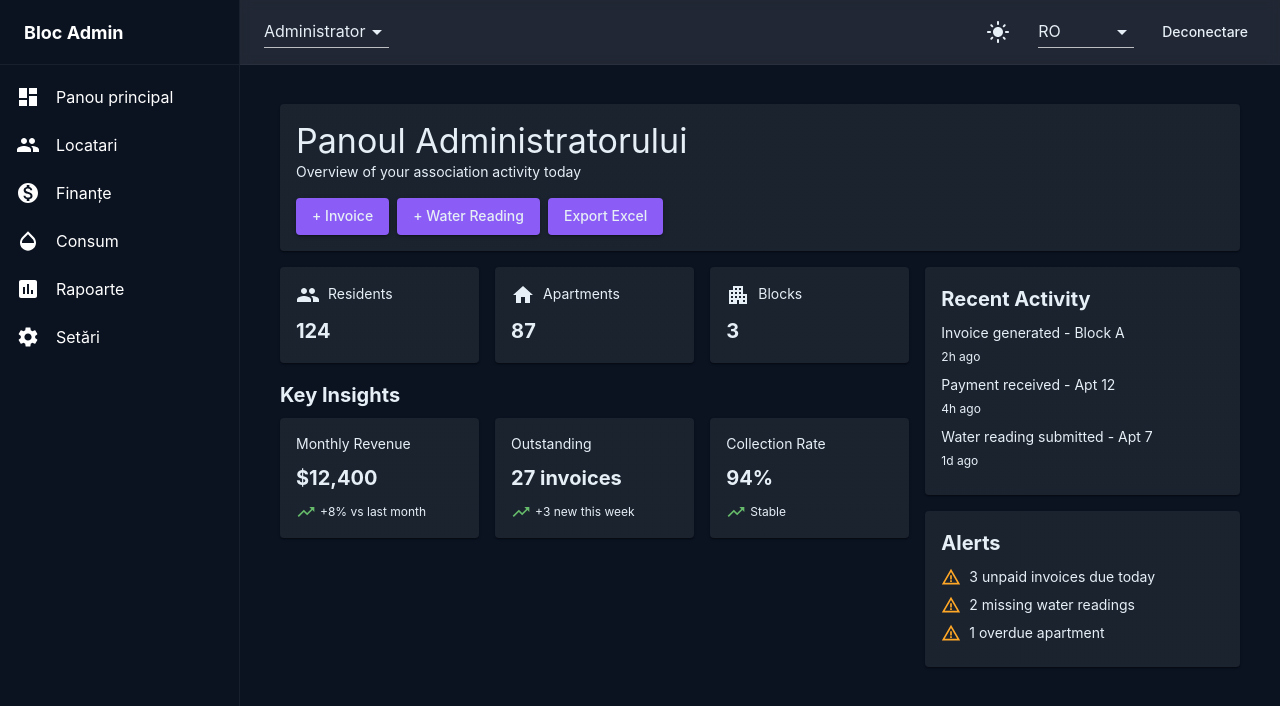
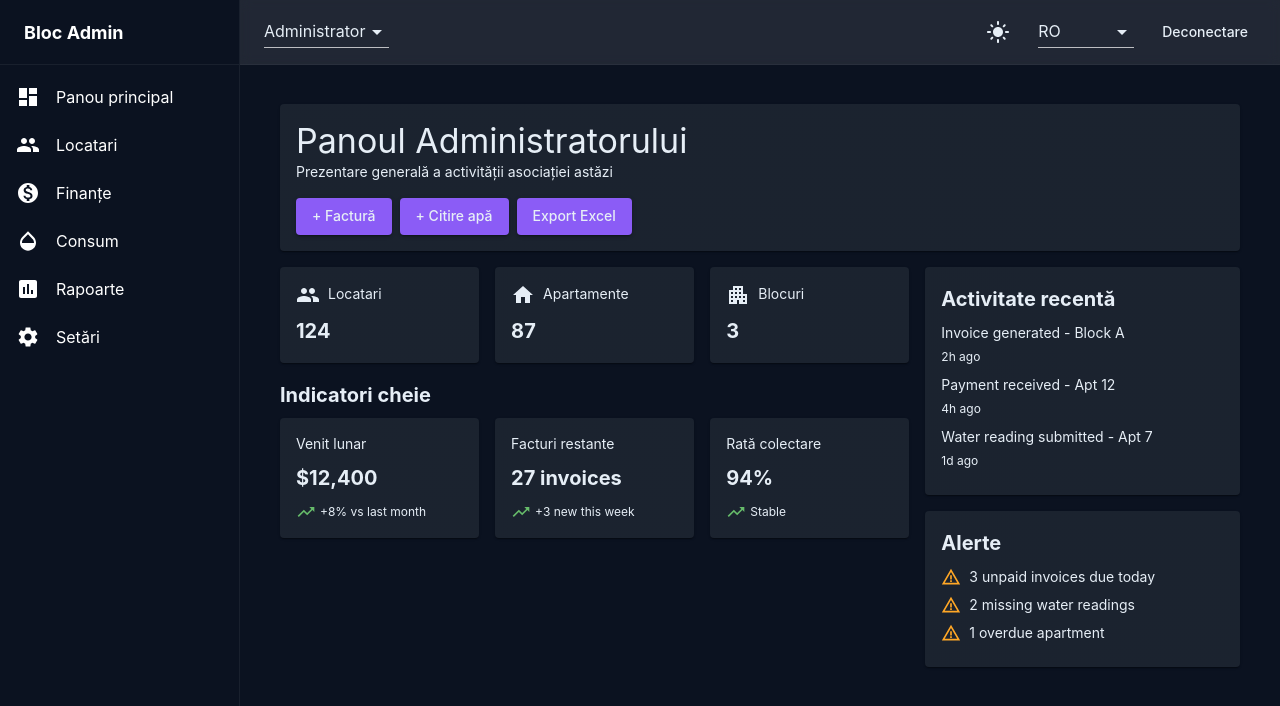
Before and after one commit to odiatlov/bloc-admin-ui, a React (Vite) app: page /admin in a window 1280 px wide. Shown: the top 706 px of the page. Built offline with nearby package versions, Linux system fonts and the light colour scheme.

Commit message:
Rename tenant -> resident role + fix translations

```diff
--- a/src/components/layout/sidebar/Sidebar.tsx
+++ b/src/components/layout/sidebar/Sidebar.tsx
@@ -26,7 +26,7 @@ const Sidebar: React.FC<Props> = ({ drawerWidth }) => {
   const { role } = React.useContext(RoleContext)
   const { t } = useTranslation()
 
-  const navItems = role === 'Tenant'
+  const navItems = role === 'Resident'
     ? [
         { label: t('sidebar.dashboard'), to: '/admin/dashboard', icon: <DashboardIcon />, permission: 'dashboard' as const },
         { label: t('sidebar.myBills'), to: '/admin/finance', icon: <MonetizationOnIcon />, permission: 'finance' as const },
--- a/src/contexts/RoleContext.tsx
+++ b/src/contexts/RoleContext.tsx
@@ -1,6 +1,6 @@
 import React from 'react'
 
-export type Role = 'Admin' | 'Tenant'
+export type Role = 'Admin' | 'Resident'
 
 type RoleContextType = {
   role: Role
--- a/src/i18n/locales/en.json
+++ b/src/i18n/locales/en.json
@@ -2,6 +2,7 @@
   "app": {
     "title": "Block Admin"
   },
+
   "layout": {
     "topbar": {
       "role": {
@@ -12,6 +13,7 @@
       "language": "Language"
     }
   },
+
   "sidebar": {
     "dashboard": "Dashboard",
     "residents": "Residents",
@@ -22,25 +24,52 @@
     "reports": "Reports",
     "settings": "Settings"
   },
+
   "dashboard": {
     "admin": {
       "title": "Admin Dashboard",
+      "description": "Overview of your association activity today",
+
+      "options": {
+        "addInvoice": "+ Invoice",
+        "addWaterReading": "+ Water Reading",
+        "exportExcel": "Export Excel"
+      },
+
       "overview": {
         "residents": "Residents",
         "apartments": "Apartments",
         "blocks": "Blocks"
+      },
+
+      "activity": {
+        "title": "Recent Activity",
+        "invoiceGenerated": "Invoice generated - Block A",
+        "paymentReceived": "Payment received - Apt 12",
+        "waterReadingSubmitted": "Water reading submitted - Apt 7"
+      },
+
+      "alerts": {
+        "title": "Alerts",
+        "unpaidInvoices": "3 unpaid invoices due today",
+        "missingReadings": "2 missing water readings",
+        "overdueApartment": "1 overdue apartment"
+      },
+
+      "keyMetrics": {
+        "title": "Key Insights",
+        "monthlyRevenue": "Monthly Revenue",
+        "outstanding": "Outstanding",
+        "collectionRate": "Collection Rate",
+
+        "monthlyRevenueTrend": "+8% vs last month",
+        "outstandingTrend": "+3 new this week",
+        "collectionStable": "Stable"
       }
-    ,
-      "keyMetrics": "Key Metrics",
-      "monthlyRevenue": "Monthly revenue:",
-      "outstandingInvoices": "Outstanding invoices:"
-    }
-  ,
-    "role": {
-      "residentTitle": "Resident Dashboard"
-    }
-  ,
+    },
+
     "resident": {
+      "title": "Resident Dashboard",
       "currentDue": "Current amount due",
       "pay": "Pay",
       "lastSubmittedIndex": "Last submitted index",
@@ -50,26 +79,31 @@
       "noAnnouncements": "No announcements"
     }
   },
+
   "pages": {
+    "residents": {
+      "title": "Residents",
+      "description": "Manage residents and apartments in one place."
+    },
+
+    "finance": {
+      "title": "Finance",
+      "description": "Manage invoices, payments, and balances."
+    },
+
     "consumption": {
       "title": "Consumption",
       "description": "Utility readings and meter indexes (water, electricity, etc.)."
     },
-    "finance": {
-      "title": "Finance",
-      "description": "Manage invoices, payments, and balances."
-    },
-    "settings": {
-      "title": "Settings",
-      "description": "Application settings will go here."
-    },
+
     "reports": {
       "title": "Reports",
       "description": "Exports, PDFs, and statistics."
     },
-    "residents": {
-      "title": "Residents",
-      "description": "Manage residents and apartments in one place."
+
+    "settings": {
+      "title": "Settings",
+      "description": "Application settings will go here."
     }
   }
 }
--- a/src/i18n/locales/ro.json
+++ b/src/i18n/locales/ro.json
@@ -2,6 +2,7 @@
   "app": {
     "title": "Bloc Admin"
   },
+
   "layout": {
     "topbar": {
       "role": {
@@ -12,6 +13,7 @@
       "language": "Limbă"
     }
   },
+
   "sidebar": {
     "dashboard": "Panou principal",
     "residents": "Locatari",
@@ -22,25 +24,52 @@
     "reports": "Rapoarte",
     "settings": "Setări"
   },
+
   "dashboard": {
     "admin": {
       "title": "Panoul Administratorului",
+      "description": "Prezentare generală a activității asociației astăzi",
+
+      "options": {
+        "addInvoice": "+ Factură",
+        "addWaterReading": "+ Citire apă",
+        "exportExcel": "Export Excel"
+      },
+
       "overview": {
         "residents": "Locatari",
         "apartments": "Apartamente",
         "blocks": "Blocuri"
+      },
+
+      "activity": {
+        "title": "Activitate recentă",
+        "invoiceGenerated": "Factură generată - Bloc A",
+        "paymentReceived": "Plată primită - Ap. 12",
+        "waterReadingSubmitted": "Index apă trimis - Ap. 7"
+      },
+
+      "alerts": {
+        "title": "Alerte",
+        "unpaidInvoices": "3 facturi neachitate scadente azi",
+        "missingReadings": "2 citiri lipsă",
+        "overdueApartment": "1 apartament restant"
+      },
+
+      "keyMetrics": {
+        "title": "Indicatori cheie",
+        "monthlyRevenue": "Venit lunar",
+        "outstanding": "Facturi restante",
+        "collectionRate": "Rată colectare",
+
+        "monthlyRevenueTrend": "+8% față de luna trecută",
+        "outstandingTrend": "+3 noi săptămâna aceasta",
+        "collectionStable": "Stabil"
       }
-    ,
-      "keyMetrics": "Indicatori cheie",
-      "monthlyRevenue": "Venit lunar:",
-      "outstandingInvoices": "Facturi restante:"
-    }
-  ,
-    "role": {
-      "residentTitle": "Panoul Locatarului"
-    }
-  ,
+    },
+
     "resident": {
+      "title": "Panoul Locatarului",
       "currentDue": "Sumă datorată curent",
       "pay": "Plătește",
       "lastSubmittedIndex": "Ultimul indice trimis",
@@ -50,26 +79,31 @@
       "noAnnouncements": "Nu există anunțuri"
     }
   },
+
   "pages": {
+    "residents": {
+      "title": "Locatari",
+      "description": "Gestionați locatarii și apartamentele într-un singur loc."
+    },
+
+    "finance": {
+      "title": "Finanțe",
+      "description": "Gestionați facturi, plăți și solduri."
+    },
+
     "consumption": {
       "title": "Consum",
       "description": "Citiri utilități și indici de contoare (apă, energie electrică etc.)."
     },
-    "finance": {
-      "title": "Finanțe",
-      "description": "Gestionați facturi, plăți și solduri."
-    },
-    "settings": {
-      "title": "Setări",
-      "description": "Setările aplicației vor fi afișate aici."
-    },
+
     "reports": {
       "title": "Rapoarte",
       "description": "Exporturi, PDF-uri și statistici."
     },
-    "residents": {
-      "title": "Locatari",
-      "description": "Gestionați locatarii și apartamentele într-un singur loc."
+
+    "settings": {
+      "title": "Setări",
+      "description": "Setările aplicației vor fi afișate aici."
     }
   }
 }
--- a/src/pages/Dashboard/Admin/ActivityFeed.tsx
+++ b/src/pages/Dashboard/Admin/ActivityFeed.tsx
@@ -2,6 +2,7 @@ import React from 'react'
 import Paper from '@mui/material/Paper'
 import Typography from '@mui/material/Typography'
 import Box from '@mui/material/Box'
+import { useTranslation } from 'react-i18next'
 
 const items = [
   { text: 'Invoice generated - Block A', time: '2h ago' },
@@ -10,9 +11,10 @@ const items = [
 ]
 
 const ActivityFeed: React.FC = () => {
+  const { t } = useTranslation()
   return (
     <Paper sx={{ p: 2, mb: 2 }}>
-      <Typography variant="h6">Recent Activity</Typography>
+      <Typography variant="h6">{t('dashboard.admin.activity.title')}</Typography>
 
       <Box sx={{ mt: 1 }}>
         {items.map((i, idx) => (
--- a/src/pages/Dashboard/Admin/AdminDashboard.tsx
+++ b/src/pages/Dashboard/Admin/AdminDashboard.tsx
@@ -20,13 +20,13 @@ const AdminDashboard: React.FC = () => {
           {t('dashboard.admin.title')}
         </Typography>
         <Typography variant="body2" color="text.secondary">
-          Overview of your association activity today
+          {t('dashboard.admin.description')}
         </Typography>
 
         <Box sx={{ display: 'flex', gap: 1, mt: 2, flexWrap: 'wrap' }}>
-          <Button variant="contained">+ Invoice</Button>
-          <Button variant="contained">+ Water Reading</Button>
-          <Button variant="contained">Export Excel</Button>
+          <Button variant="contained">{t('dashboard.admin.options.addInvoice')}</Button>
+          <Button variant="contained">{t('dashboard.admin.options.addWaterReading')}</Button>
+          <Button variant="contained">{t('dashboard.admin.options.exportExcel')}</Button>
         </Box>
       </Paper>
 
--- a/src/pages/Dashboard/Admin/AlertsPanel.tsx
+++ b/src/pages/Dashboard/Admin/AlertsPanel.tsx
@@ -3,6 +3,7 @@ import Paper from '@mui/material/Paper'
 import Typography from '@mui/material/Typography'
 import Box from '@mui/material/Box'
 import WarningAmberIcon from '@mui/icons-material/WarningAmber'
+import { useTranslation } from 'react-i18next'
 
 const alerts = [
   '3 unpaid invoices due today',
@@ -11,9 +12,10 @@ const alerts = [
 ]
 
 const AlertsPanel: React.FC = () => {
+  const { t } = useTranslation()
   return (
     <Paper sx={{ p: 2 }}>
-      <Typography variant="h6">Alerts</Typography>
+      <Typography variant="h6">{t('dashboard.admin.alerts.title')}</Typography>
 
       <Box sx={{ mt: 1 }}>
         {alerts.map((a, idx) => (
--- a/src/pages/Dashboard/Admin/KeyMetrics.tsx
+++ b/src/pages/Dashboard/Admin/KeyMetrics.tsx
@@ -3,6 +3,7 @@ import Box from '@mui/material/Box'
 import Typography from '@mui/material/Typography'
 import Paper from '@mui/material/Paper'
 import TrendingUpIcon from '@mui/icons-material/TrendingUp'
+import { useTranslation } from 'react-i18next'
 
 const Metric = ({ label, value, trend }: any) => (
   <Paper sx={{ p: 2, flex: 1 }}>
@@ -23,17 +24,19 @@ const Metric = ({ label, value, trend }: any) => (
   </Paper>
 )
 
+
 const KeyMetrics: React.FC = () => {
+  const {t} = useTranslation()
   return (
     <Box sx={{ mt: 2 }}>
       <Typography variant="h6" gutterBottom>
-        Key Insights
+        {t('dashboard.admin.keyMetrics.title')}
       </Typography>
 
       <Box sx={{ display: 'flex', gap: 2, flexWrap: 'wrap' }}>
-        <Metric label="Monthly Revenue" value="$12,400" trend="+8% vs last month" />
-        <Metric label="Outstanding" value="27 invoices" trend="+3 new this week" />
-        <Metric label="Collection Rate" value="94%" trend="Stable" />
+        <Metric label={t('dashboard.admin.keyMetrics.monthlyRevenue')} value="$12,400" trend="+8% vs last month" />
+        <Metric label={t('dashboard.admin.keyMetrics.outstanding')} value="27 invoices" trend="+3 new this week" />
+        <Metric label={t('dashboard.admin.keyMetrics.collectionRate')} value="94%" trend="Stable" />
       </Box>
     </Box>
   )
--- a/src/pages/Dashboard/Admin/OverviewCards.tsx
+++ b/src/pages/Dashboard/Admin/OverviewCards.tsx
@@ -5,6 +5,7 @@ import Typography from '@mui/material/Typography'
 import PeopleIcon from '@mui/icons-material/People'
 import HomeIcon from '@mui/icons-material/Home'
 import ApartmentIcon from '@mui/icons-material/Apartment'
+import { useTranslation } from 'react-i18next'
 
 const Card = ({ icon, title, value }: any) => (
   <Paper
@@ -30,11 +31,12 @@ const Card = ({ icon, title, value }: any) => (
 )
 
 const OverviewCards: React.FC = () => {
+  const { t } = useTranslation()
   return (
     <Box sx={{ display: 'flex', gap: 2, flexWrap: 'wrap' }}>
-      <Card icon={<PeopleIcon />} title="Residents" value={124} />
-      <Card icon={<HomeIcon />} title="Apartments" value={87} />
-      <Card icon={<ApartmentIcon />} title="Blocks" value={3} />
+      <Card icon={<PeopleIcon />} title={t('dashboard.admin.overview.residents')} value={124} />
+      <Card icon={<HomeIcon />} title={t('dashboard.admin.overview.apartments')} value={87} />
+      <Card icon={<ApartmentIcon />} title={t('dashboard.admin.overview.blocks')} value={3} />
     </Box>
   )
 }
--- a/src/pages/Dashboard/Resident/ResidentDashboard.tsx
+++ b/src/pages/Dashboard/Resident/ResidentDashboard.tsx
@@ -50,7 +50,7 @@ const ResidentDashboard: React.FC = () => {
   return (
     <section className="dashboard">
       <Typography variant="h4" gutterBottom>
-        {t('dashboard.role.residentTitle')}
+        {t('dashboard.resident.title')}
       </Typography>
 
       <Box sx={{ display: 'grid', gap: 2, mt: 1, gridTemplateColumns: { xs: '1fr', md: 'repeat(2,1fr)', lg: 'repeat(3,1fr)' } }}>
--- a/src/pages/Dashboard/RoleAwareDashboard.tsx
+++ b/src/pages/Dashboard/RoleAwareDashboard.tsx
@@ -6,7 +6,7 @@ import ResidentDashboard from './Resident/ResidentDashboard'
 const RoleAwareDashboard: React.FC = () => {
   const { role } = React.useContext(RoleContext)
 
-  if (role === 'Tenant') return <ResidentDashboard />
+  if (role === 'Resident') return <ResidentDashboard />
   return <AdminDashboard />
 }
 
```
